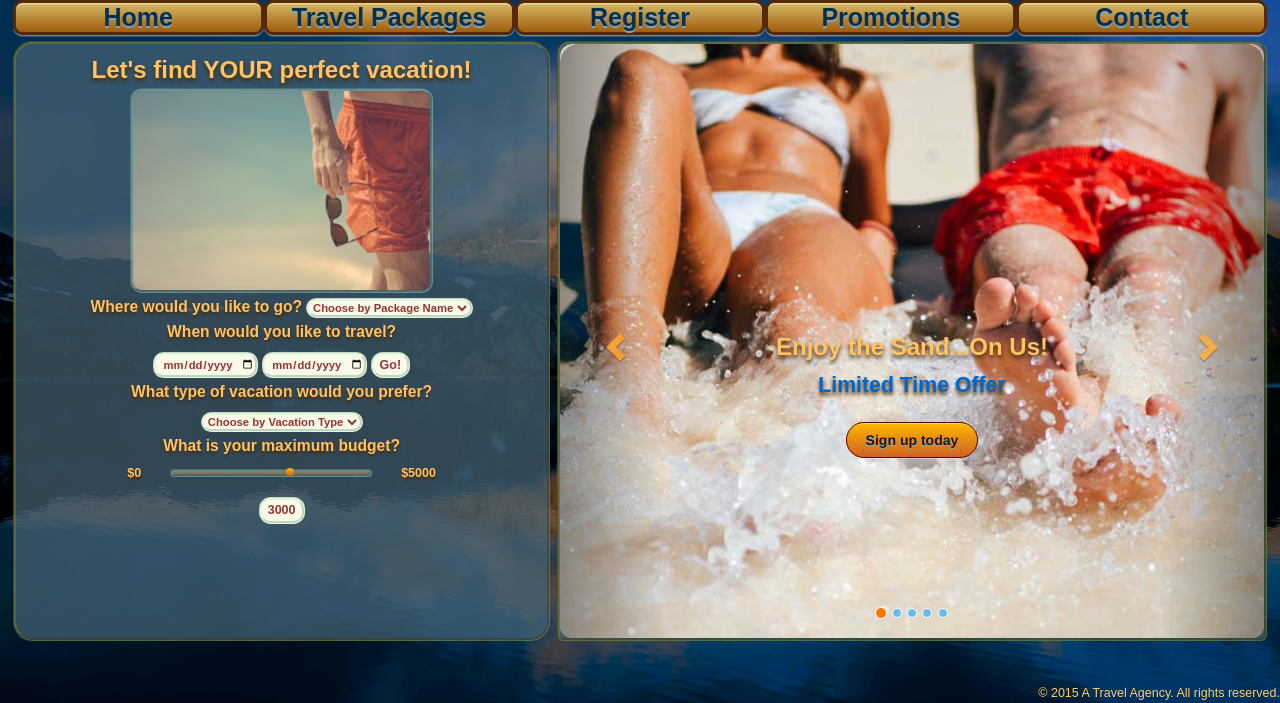
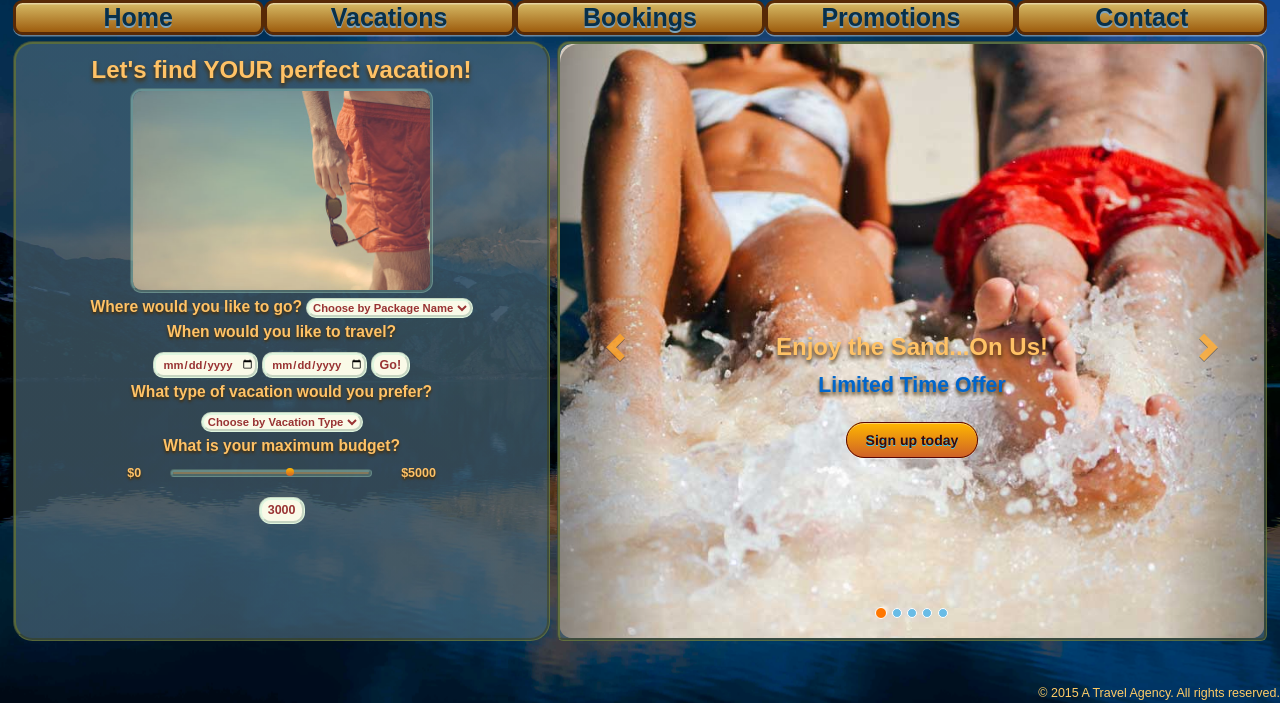
Before and after one commit to sofinapradhan/OOSD2015, a PHP site: page /index.php in a window 1280 px wide. Shown: the part 97-800 px from the top of the page. Run offline with PHP 8.4, Linux system fonts and the light colour scheme; data comes from the database, SQL or seed files in the repository; some libraries are stand-ins or nearby versions.

Commit message:
Changed Button Labels

```diff
--- a/header.php
+++ b/header.php
@@ -49,8 +49,8 @@ if (isset($header_script))
 	<div id="navBar">
 		<ul>
 			<li><a href="index.php" class="button">Home</a></li>
-			<li><a href="packages.php" class="button">Travel Packages</a></li>
-			<li><a href="register.php" class="button">Register</a></li>
+			<li><a href="packages.php" class="button">Vacations</a></li>
+			<li><a href="register.php" class="button">Bookings</a></li>
 			<li><a href="promos.php" class="button">Promotions</a></li>
 			<li><a href="contact.php" class="button">Contact</a></li>
 		</ul>
```
